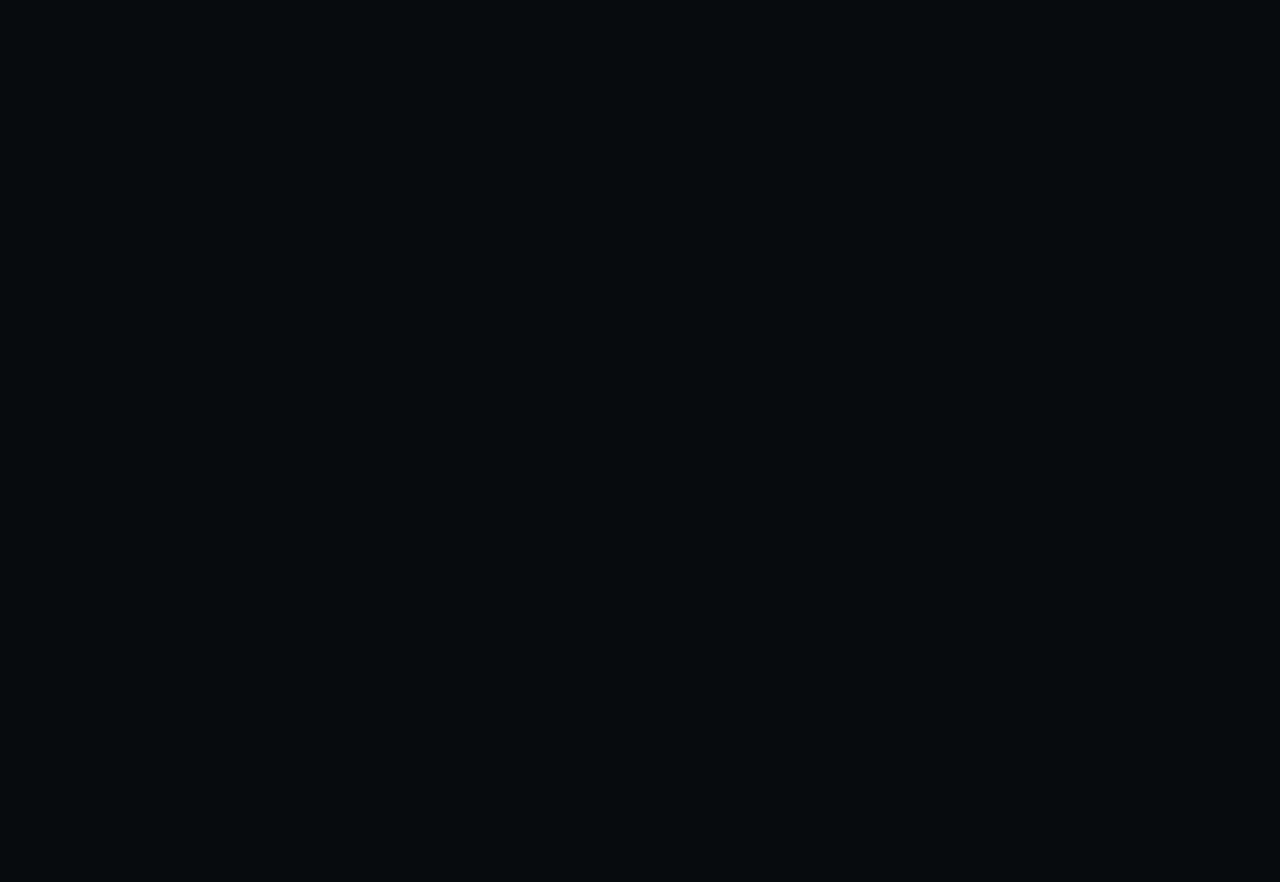
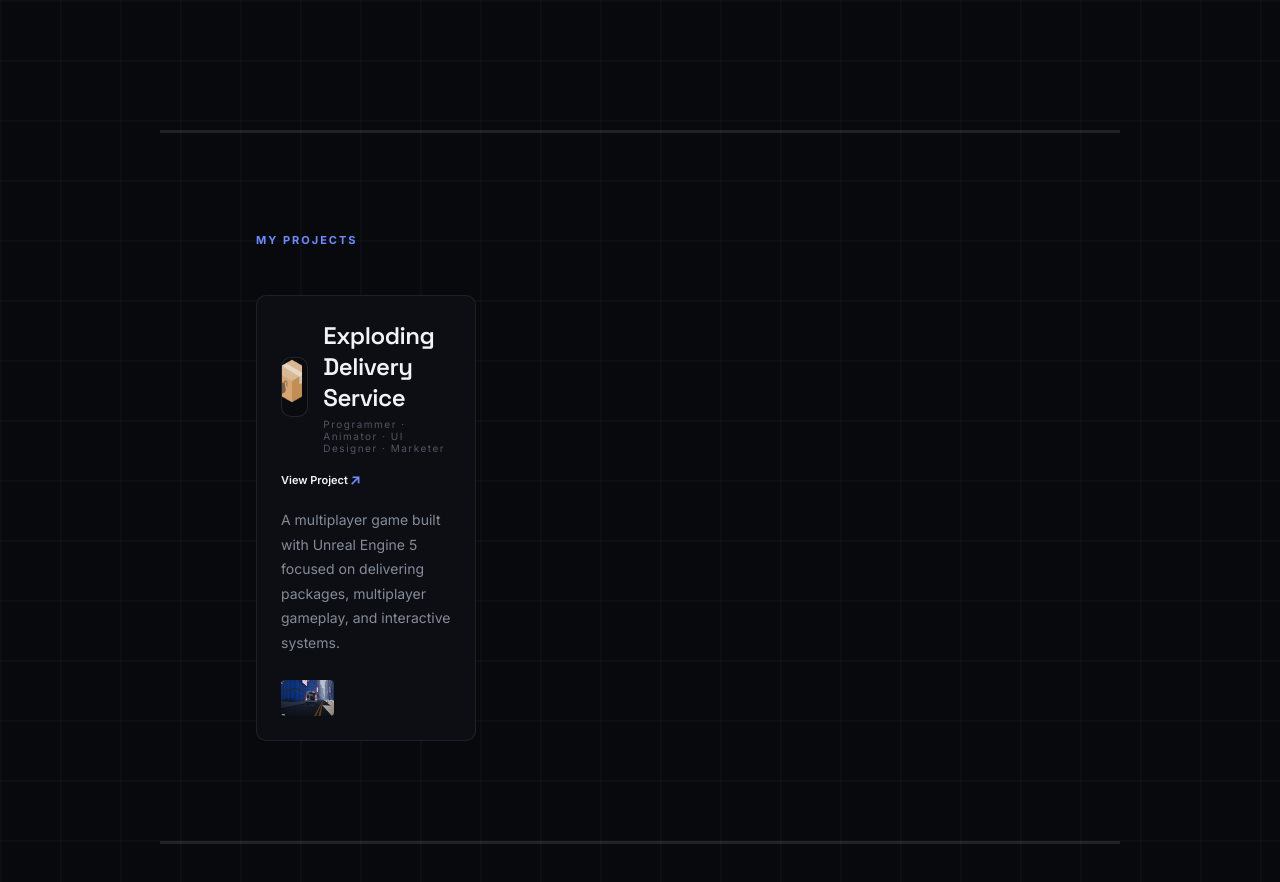
Before and after one commit to ChamillionOG/chamilliondevs-portfolio, a React (Vite) app: page / in a window 1280 px wide. Shown: the part 840-1722 px from the top of the page. Before the commit the page ends 803 px from the top, so only its background shows below. Built offline with nearby package versions, Linux system fonts and the light colour scheme.

Commit message:
Finished Setting Up Projects Section (Need to add more projects/images)

```diff
--- a/src/App.jsx
+++ b/src/App.jsx
@@ -1,5 +1,6 @@
 import Header from "./components/Header.jsx"
 import About from "./components/About.jsx"
+import Projects from "./components/Projects.jsx"
 
 export default function App() {
   return (
@@ -7,6 +8,8 @@ export default function App() {
       <Header />
       <About />
       <div className="divider" />
+      <Projects />
+      <div className="divider" />
     </>
   )
 }
--- /dev/null
+++ b/src/components/Projects.jsx
@@ -0,0 +1,55 @@
+import { useState } from "react";
+
+export default function Projects() {
+    const [selectedImage, setSelectedImage] = useState(null);
+
+    return (
+        <section id="projects" className="projects">
+            <div className="projects-content">
+                <span className="category">MY PROJECTS</span>
+
+                {/**Project Cards**/}
+                <div className="projects-grid">
+
+                    {/* Exploding Delivery Service */}
+                    <div className="project-card">
+                        <div className="project-header">
+                            <div className="project-icon"><img src="../public/EDSImages/Icon.jpg" /></div>
+
+                            {/*Info*/}
+                            <div className="title-container">
+                                <div className="project-title">Exploding Delivery Service</div>
+                                <div className="project-role">Programmer · Animator · UI Designer · Marketer</div>
+                            </div>
+                        </div>
+
+                        {/*Link*/}
+                        <a href="https://store.steampowered.com/app/4877970/Exploding_Delivery_Service" className="project-link" target="blank" rel="noreferrer">
+                            View Project
+                            <span>↗</span>
+                        </a>
+
+                        {/*Description*/}
+                        <div className="project-description">
+                                A multiplayer game built with Unreal Engine 5 focused on delivering packages, multiplayer gameplay, and interactive systems.
+                        </div>
+
+                        {/*Images*/}
+                        <div className="project-gallery">
+                            <div className="project-image"><img src="../public/EDSImages/SS1.jpg" onClick={() => setSelectedImage("../public/EDSImages/SS1.jpg")} /></div>
+                        </div>
+                    </div>
+
+
+                </div>
+            </div>
+
+            {/*Image Preview*/}
+            {selectedImage && (
+                <div className="lightbox-overlay" onClick={() => setSelectedImage(null)}>
+                    <img src={selectedImage} className="lightbox-image" />
+                </div>
+            )}
+        </section>
+  );
+}
--- a/src/index.css
+++ b/src/index.css
@@ -109,6 +109,8 @@ a {
   height: 3px;
 
   margin: 0 auto;
+  margin-top: 100px;
+  margin-bottom: 100px;
 
   background: rgba(255, 255, 255, 0.1);
 }
@@ -207,14 +209,12 @@ a {
   min-height: 100vh;
 
   margin: 0 auto;
-  padding-top: 70px;
+  margin-top: 70px;
 
   display: grid;
   grid-template-columns: 1fr 40%;
   align-items: center;
 }
-
-/* About Text */
 
 .about-content {
   display: flex;
@@ -248,8 +248,6 @@ a {
   line-height: 1.8;
 }
 
-/* About Image */
-
 .about-image {
   aspect-ratio: 1 / 1;
   border-radius: 50%;
@@ -262,3 +260,176 @@ a {
 .about-image img {
   width: 100%;
 }
+
+/** Projects **/
+
+.projects {
+  width: 60%;
+  min-height: 10vh;
+
+  margin: 0 auto;
+
+  display: grid;
+  grid-template-columns: 1fr 40%;
+  align-items: center;
+}
+
+.projects-content {
+  display: flex;
+  flex-direction: column;
+}
+
+/* Card Setup */
+
+.projects-grid {
+  display: grid;
+  grid-template-columns: repeat(2, minmax(0, 1fr));
+  gap: 20px;
+  margin-top: 30px;
+}
+
+.project-card {
+  padding: 24px;
+
+  border: 1px solid rgba(255, 255, 255, 0.08);
+  border-radius: 10px;
+  display: block;
+
+  background: #0c0e13;
+
+  transition:
+    transform 0.25s ease,
+    border-color 0.25s ease,
+    background 0.25s ease;
+}
+
+.project-card:hover {
+  transform: translateY(-4px);
+  border-color: rgba(109, 140, 255, 0.28);
+  background: #0e1117;
+}
+
+.project-header {
+  display: flex;
+  align-items: center;
+  gap: 15px;
+}
+
+.project-icon {
+  width: 60px;
+  height: 60px;
+
+  border-radius: 10px;
+  border: 1px solid rgba(255, 255, 255, 0.1);
+
+  background: #090b0f;
+}
+
+.project-icon img {
+  width: 80%;
+  height: 80%;
+  display: block;
+  object-fit: cover;
+}
+
+.project-title {
+  font-family: "Space Grotesk", sans-serif;
+  font-size: 24px;
+  font-weight: 600;
+  letter-spacing: -0.5px;
+}
+
+.project-role {
+  margin-top: 5px;
+
+  color: #505662;
+  font-size: 10px;
+  font-weight: 400;
+  letter-spacing: 1.5px;
+}
+
+.project-link {
+  display: inline-flex;
+  align-items: center;
+  gap: 2px;
+
+  margin-top: 17px;
+
+  color: #f1f3f7;
+  font-size: 11px;
+  font-weight: 600;
+
+  transition:
+    color 0.2s ease,
+    gap 0.2s ease;
+}
+
+.project-link span {
+  color: #6d8cff;
+  font-size: 14px;
+}
+
+.project-link:hover {
+  gap: 4px;
+  color: #6d8cff;
+}
+
+.project-description {
+  min-height: 65px;
+  margin-top: 20px;
+
+  color: #858b98;
+  font-size: 14px;
+  line-height: 1.75;
+}
+
+.project-gallery {
+  display: grid;
+  grid-template-columns: repeat(3, 1fr);
+  gap: 5px;
+
+  margin-top: 25px;
+}
+
+.project-image {
+  aspect-ratio: 1.5;
+
+  overflow: hidden;
+
+  border-radius: 4px;
+
+  background: #090b0f;
+}
+
+.project-image img {
+  width: 100%;
+  height: 100%;
+  display: block;
+
+  object-fit: cover;
+  cursor: pointer;
+
+  transition:
+    transform 0.35s ease,
+    filter 0.35s ease;
+}
+
+.lightbox-overlay {
+  position: fixed;
+  top: 0;
+  left: 0;
+  width: 100%;
+  height: 100%;
+  background: rgba(0, 0, 0, 0.85);
+  display: flex;
+  align-items: center;
+  justify-content: center;
+  z-index: 1000;
+  cursor: pointer;
+}
+
+.lightbox-image {
+  max-width: 90%;
+  max-height: 90%;
+  object-fit: contain;
+}
```
Also changed, not shown: public/EDSImages/Icon.jpg (added), public/EDSImages/SS1.jpg (added).
